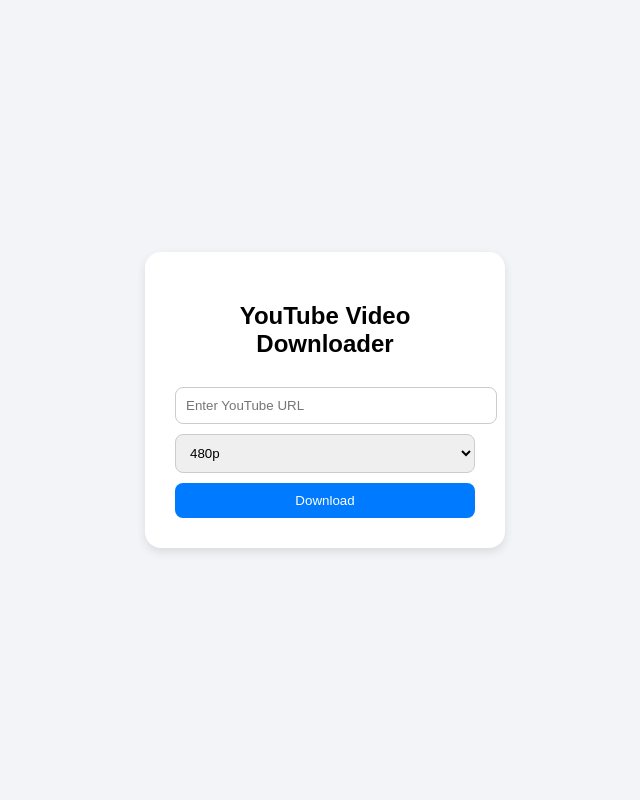
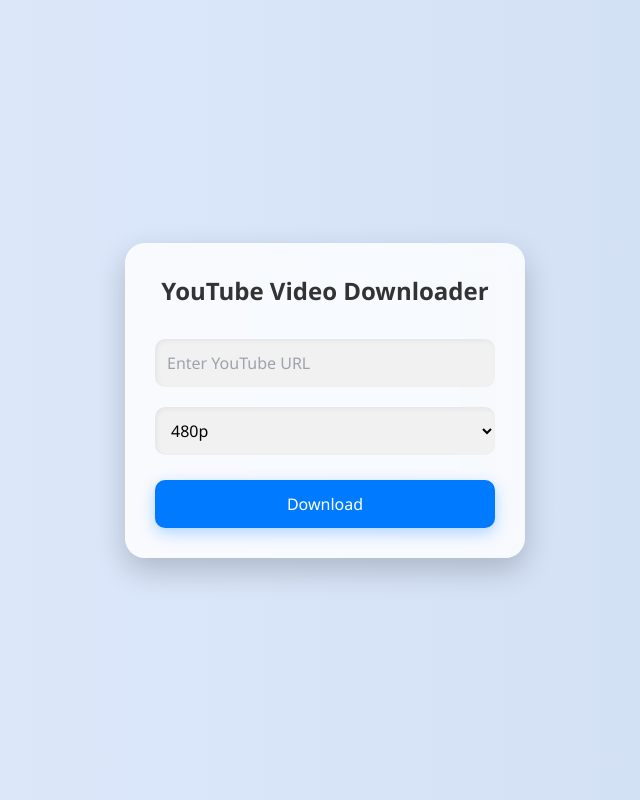
Before and after one commit to Kundank7/yt-downloader, a Flask app: page / in a window 1280 px wide. Shown: the whole page, without its empty margins (315-955 px from the left). Run offline with Flask 3, Linux system fonts and the light colour scheme.

Commit message:
index.html

```diff
--- a/templates/index.html
+++ b/templates/index.html
@@ -1,12 +1,15 @@
 <!DOCTYPE html>
 <html lang="en">
 <head>
-  <meta charset="UTF-8">
-  <title>YouTube Video Downloader</title>
+  <meta charset="UTF-8" />
+  <meta name="viewport" content="width=device-width, initial-scale=1.0" />
+  <title>YouTube Downloader</title>
+  <link href="https://cdn.jsdelivr.net/npm/tailwindcss@2.2.19/dist/tailwind.min.css" rel="stylesheet">
+
   <style>
     body {
-      font-family: Arial, sans-serif;
-      background: #f2f4f7;
+      font-family: 'Segoe UI', Tahoma, Geneva, Verdana, sans-serif;
+      background: linear-gradient(to right, #e0eafc, #cfdef3);
       display: flex;
       justify-content: center;
       align-items: center;
@@ -14,62 +17,133 @@
       margin: 0;
     }
 
-    .container {
-      background: white;
+    .form-container {
+      background: rgba(255, 255, 255, 0.8);
+      backdrop-filter: blur(12px);
       padding: 30px;
-      border-radius: 16px;
-      box-shadow: 0 4px 10px rgba(0,0,0,0.1);
-      width: 300px;
-      text-align: center;
+      border-radius: 20px;
+      box-shadow: 0 12px 30px rgba(0, 0, 0, 0.2);
+      width: 100%;
+      max-width: 400px;
     }
 
-    input, select, button {
+    h1 {
+      font-size: 24px;
+      font-weight: 700;
+      text-align: center;
+      margin-bottom: 20px;
+      color: #333;
+    }
+
+    form {
+      display: flex;
+      flex-direction: column;
+    }
+
+    input[type="text"],
+    select {
       width: 100%;
-      padding: 10px;
-      margin-top: 10px;
-      border-radius: 8px;
-      border: 1px solid #ccc;
+      padding: 12px;
+      margin: 10px 0;
+      border: none;
+      border-radius: 10px;
+      font-size: 16px;
+      background-color: #f1f1f1;
+      box-shadow: inset 2px 2px 5px rgba(0, 0, 0, 0.05);
+      transition: 0.3s;
+    }
+
+    input:focus, select:focus {
+      outline: none;
+      background-color: #e9f0ff;
     }
 
     button {
       background-color: #007bff;
       color: white;
+      font-size: 16px;
+      padding: 12px;
+      margin-top: 15px;
       border: none;
+      border-radius: 10px;
+      cursor: pointer;
+      box-shadow: 0 5px 15px rgba(0, 123, 255, 0.3);
+      transition: background-color 0.3s ease, transform 0.2s;
     }
 
-    #loader {
-      display: none;
+    button:hover {
+      background-color: #0056b3;
+      transform: translateY(-2px);
+    }
+
+    /* Loader Animation */
+    .loader {
+      width: fit-content;
+      margin: 10px auto 0 auto;
       font-weight: bold;
-      margin-top: 15px;
+      font-family: monospace;
+      font-size: 18px;
+      background: linear-gradient(90deg, #000 50%, #0000 0) right/200% 100%;
+      animation: l21 2s infinite linear;
+    }
+
+    .loader::before {
+      content: "Loading...";
+      color: #0000;
+      padding: 0 5px;
+      background: inherit;
+      background-image: linear-gradient(90deg, #333 50%, #000 0);
+      -webkit-background-clip: text;
+      background-clip: text;
+    }
+
+    @keyframes l21 {
+      100% {
+        background-position: left;
+      }
     }
   </style>
 </head>
 <body>
-  <div class="container">
-    <h2>YouTube Video Downloader</h2>
-    <form id="download-form" action="/download" method="GET">
+  <div class="form-container">
+    <h1>YouTube Video Downloader</h1>
+    <form id="downloadForm" action="/" method="POST" target="downloadFrame">
       <input type="text" name="url" placeholder="Enter YouTube URL" required>
-      <select name="resolution">
-        <option value="360p">360p</option>
-        <option value="480p" selected>480p</option>
-        <option value="720p">720p</option>
-        <option value="1080p">1080p</option>
+      <select name="resolution" required>
+        <option value="480">480p</option>
+        <option value="720">720p</option>
+        <option value="1080">1080p</option>
       </select>
-      <button type="submit" id="download-btn">Download</button>
-      <div id="loader">Loading...</div>
+
+      <!-- Loader -->
+      <div id="loader" class="loader" style="display: none;"></div>
+
+      <button type="submit">Download</button>
     </form>
+
+    <!-- Hidden iframe to catch file download -->
+    <iframe name="downloadFrame" style="display: none;" onload="hideLoader()"></iframe>
   </div>
 
-  <script>
-    const form = document.getElementById("download-form");
-    const loader = document.getElementById("loader");
+ <script>
+  const form = document.getElementById("downloadForm");
+  const loader = document.getElementById("loader");
+  const iframe = document.querySelector('iframe');
 
-    form.addEventListener("submit", function () {
-      loader.style.display = "block";
-      setTimeout(() => {
-        loader.style.display = "none";
-      }, 3000); // Hide after 3 seconds
-    });
-  </script>
+  let firstLoad = true;
+
+  form.addEventListener("submit", () => {
+    loader.style.display = "block";
+  });
+
+  function hideLoader() {
+    if (firstLoad) {
+      firstLoad = false;
+      return;
+    }
+    loader.style.display = "none";
+  }
+</script>
+
 </body>
 </html>
```
